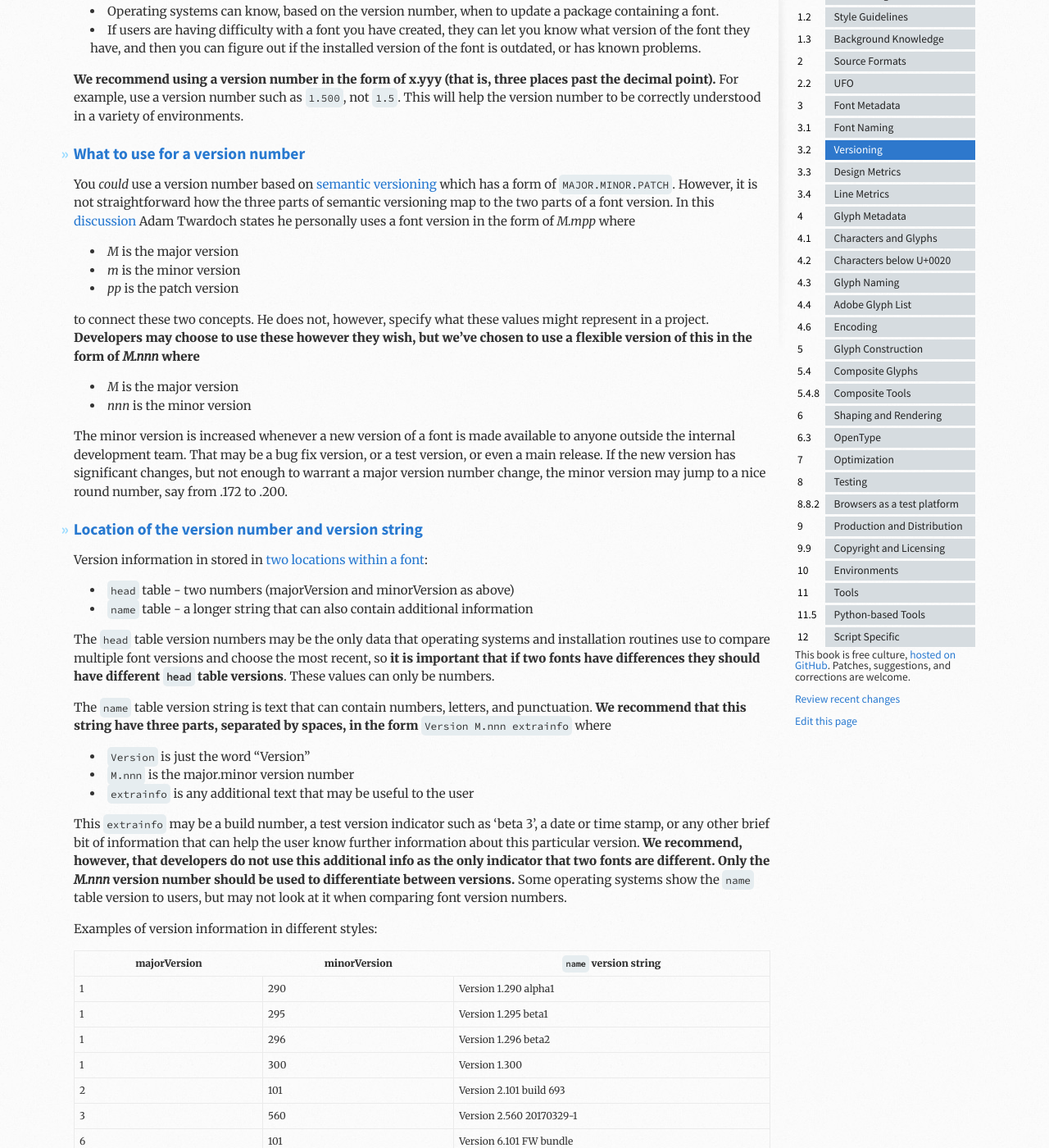
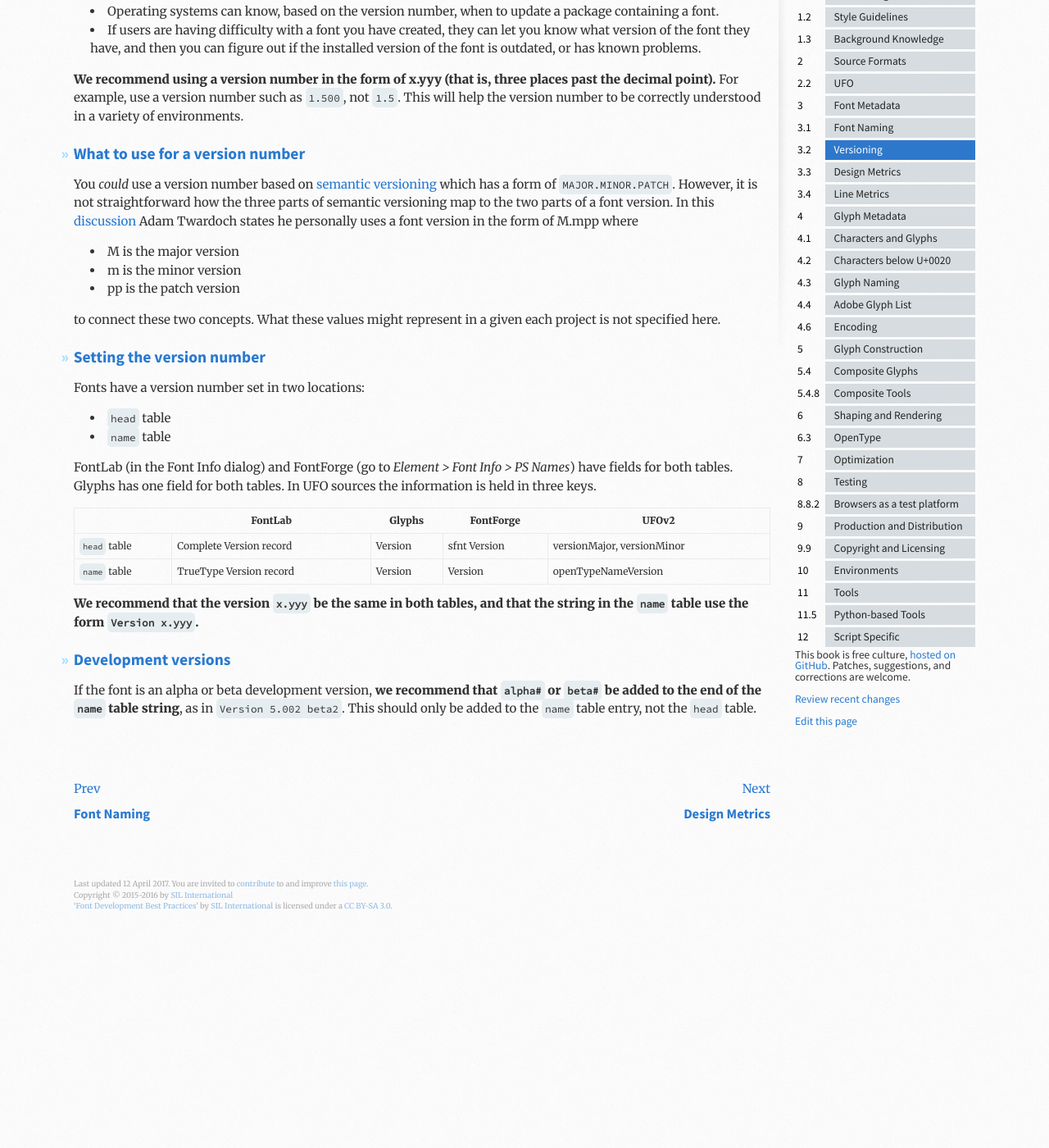
Before and after one commit to silnrsi/FDBP, a Jekyll site: the page built from en-US/Versioning.md, in a window 1280 px wide and 1400 px high, scrolled down 254 px. Shown: the whole window at 82% size. Built offline with Jekyll 4.4.1, drawn with Linux system fonts in a browser that asks for light colours; after the commit the page ends 1444 px from its top, so only the background shows below that; some of the changed text lies outside the part shown.

Commit message:
Restoring old version pending discussion

```diff
--- a/en-US/Versioning.md
+++ b/en-US/Versioning.md
@@ -16,74 +16,34 @@ A version number in a font is useful in (at least) two situations:
 
 ## What to use for a version number
 
-You _could_ use a version number based on [semantic versioning][Semver] which has a form of `MAJOR.MINOR.PATCH`. However, it is not straightforward how the three parts of semantic versioning map to the two parts of a font version. In this [discussion][Twardoch] Adam Twardoch states he personally uses a font version in the form of _M.mpp_ where
+You _could_ use a version number based on [semantic versioning][Semver] which has a form of `MAJOR.MINOR.PATCH`. However, it is not straightforward how the three parts of semantic versioning map to the two parts of a font version. In this [discussion][Twardoch] Adam Twardoch states he personally uses a font version in the form of M.mpp where
 
-- _M_ is the major version
-- _m_ is the minor version
-- _pp_ is the patch version
+- M is the major version
+- m is the minor version
+- pp is the patch version
 
-to connect these two concepts. He does not, however, specify what these values might represent in a project. **Developers may choose to use these however they wish, but we've chosen to use a flexible version of this in the form of _M.nnn_ where**
+to connect these two concepts. What these values might represent in a given each project is not specified here.
 
-- _M_ is the major version
-- _nnn_ is the minor version
+## Setting the version number
 
-The minor version is increased whenever a new version of a font is made available to anyone outside the internal development team. That may be a bug fix version, or a test version, or even a main release. If the new version has significant changes, but not enough to warrant a major version number change, the minor version may jump to a nice round number, say from .172 to .200.
+Fonts have a version number set in two locations:
 
-## Location of the version number and version string
+- `head` table
+- `name` table
 
-Version information in stored in [two locations within a font][OTSpec]:
-
-- `head` table - two numbers (majorVersion and minorVersion as above)
-- `name` table - a longer string that can also contain additional information
-
-The `head` table version numbers may be the only data that operating systems and installation routines use to compare multiple font versions and choose the most recent, so **it is important that if two fonts have differences they should have different `head` table versions**. These values can only be numbers.
-
-The `name` table version string is text that can contain numbers, letters, and punctuation. **We recommend that this string have three parts, separated by spaces, in the form** `Version M.nnn extrainfo` where
-
-- `Version` is just the word "Version"
-- `M.nnn` is the major.minor version number
-- `extrainfo` is any additional text that may be useful to the user
-
-This `extrainfo` may be a build number, a test version indicator such as 'beta 3', a date or time stamp, or any other brief bit of information that can help the user know further information about this particular version. **We recommend, however, that developers do not use this additional info as the only indicator that two fonts are different. Only the _M.nnn_ version number should be used to differentiate between versions.** Some operating systems show the `name` table version to users, but may not look at it when comparing font version numbers.
-
-Examples of version information in different styles:
-
-| majorVersion | minorVersion | `name` version string |
-| --- | --- | --- |
-| 1 | 290 | Version 1.290 alpha1 |
-| 1 | 295 | Version 1.295 beta1 |
-| 1 | 296 | Version 1.296 beta2 |
-| 1 | 300 | Version 1.300 |
-| 2 | 101 | Version 2.101 build 693 |
-| 3 | 560 | Version 2.560 20170329-1 |
-| 6 | 101 | Version 6.101 FW bundle |
-
-## Development versions
-
-**We recommend that development versions and releases should not share the same version numbers**. No two fonts should have the same version number but two different version strings. For example, there should not be two fonts that have version strings `Version 1.234` and `Version 1.234 beta`.
-
-Development versions may have indicators such as _alpha_ or _beta_ in the version string, but that should not be used as the only indicator that two fonts are different. For example, `Version 5.678 beta3` means "This font is version 5.678, and by the way, we're using this version as a third beta test.". It does not mean "We're intending to someday release version 5.678, and this is the third beta leading up to that release."
-
-## How to set the version number and version string
-
-In UFO sources the information is held in three keys in `fontinfo.plist`. FontLab (in the _Font Info_ dialog) and FontForge (go to _Element > Font Info > PS Names_) have fields for both tables.
-
-By default, Glyphs only provides a way to set the Version major and minor numbers (in the _Font Info > Font_ panel). However there is a way to set the version string in that panel:
-
-- Click on the + sign next to _Custom Parameter_
-- Under _Property_ choose _versionString_
-- Type the version string into the _Value_ field
-
-Here is a summary of where to set version numbers and version strings:
+FontLab (in the Font Info dialog) and FontForge (go to _Element > Font Info > PS Names_) have fields for both tables. Glyphs has one field for both tables. In UFO sources the information is held in three keys.
 
 | | FontLab | Glyphs | FontForge | UFOv2 |
 | --- | --- | --- | --- | --- |
 | `head` table | Complete Version record | Version | sfnt Version | versionMajor, versionMinor |
-| `name` table | TrueType Version record | versionString | Version | openTypeNameVersion |
+| `name` table | TrueType Version record | Version | Version | openTypeNameVersion |
 
+**We recommend that the version `x.yyy` be the same in both tables, and that the string in the `name` table use the form `Version x.yyy`.**
+
+## Development versions
+
+If the font is an alpha or beta development version, **we recommend that `alpha#` or `beta#` be added to the end of the `name` table string**, as in `Version 5.002 beta2`. This should only be added to the `name` table entry, not the `head` table.
 
 [Semver]: http://semver.org/
 
 [Twardoch]: https://groups.google.com/d/msg/googlefonts-discuss/w6-i0Opikbc/nlFPEibsCQ8J
-
-[OTSpec]: https://www.microsoft.com/en-us/Typography/OpenTypeSpecification.aspx
```
